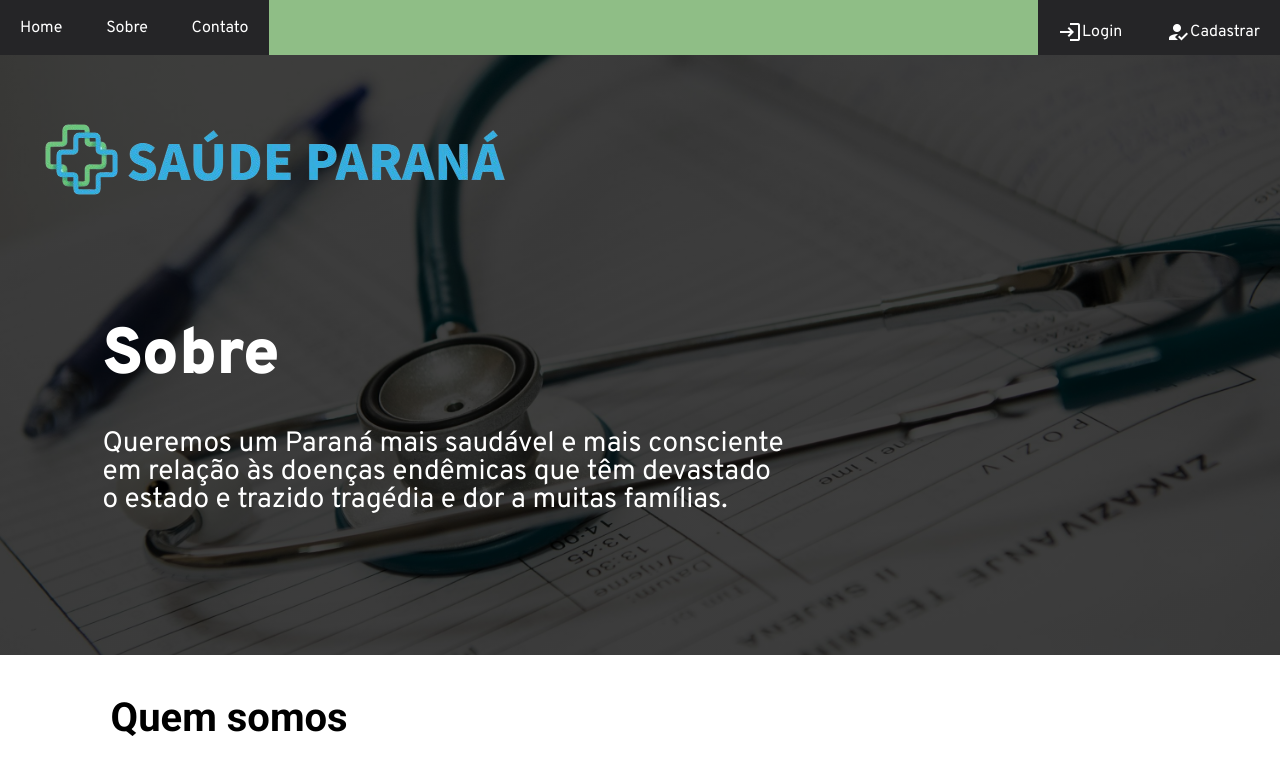
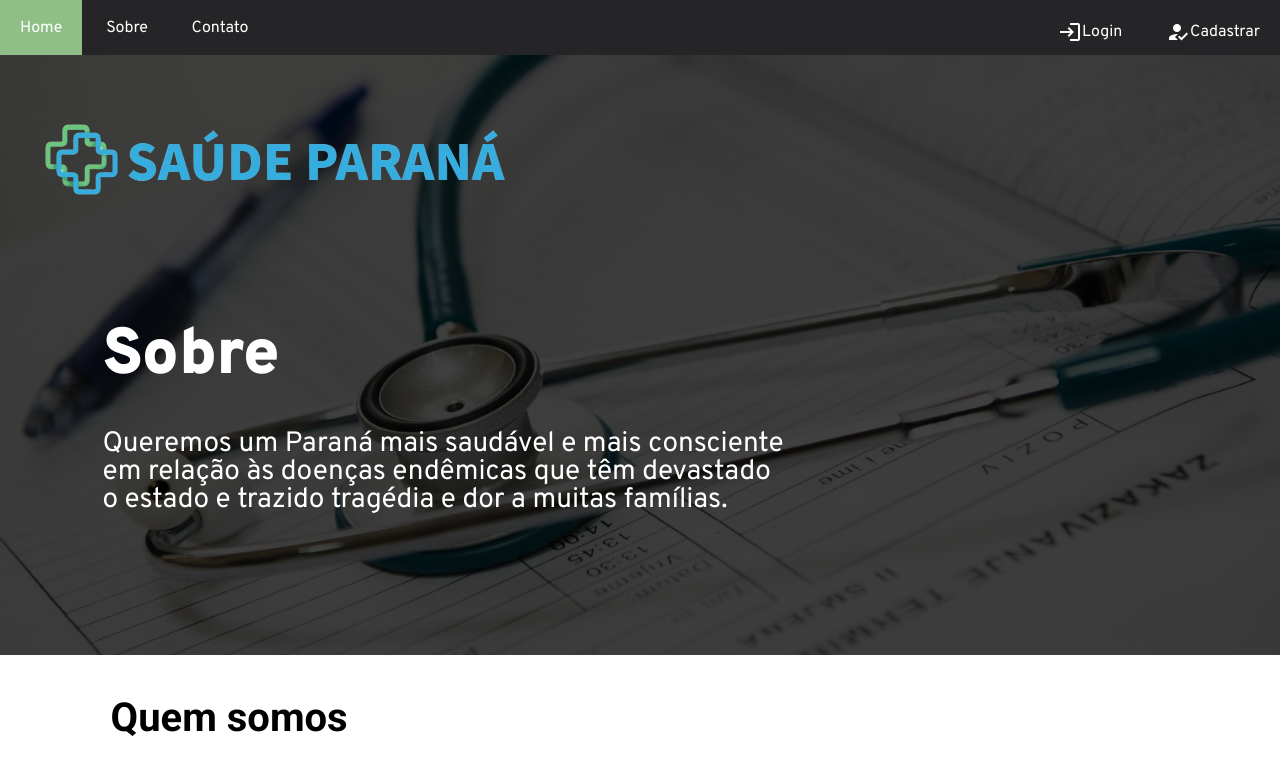
Before and after one commit to Gabriel2718/trabalho-front-end, a plain HTML site: page sobre.html in a window 1280 px wide. Shown: the top 777 px of the page. Drawn offline with Linux system fonts and the light colour scheme.

Commit message:
Update sobre.css

```diff
--- a/CSS/sobre.css
+++ b/CSS/sobre.css
@@ -34,7 +34,7 @@ h2 {
 /*Cabeçalho (header)*/
 
 header {
-    background-color: rgb(143, 190, 134);
+    background-color: rgb(37, 37, 39);
 }
 
 /* banner */
```
